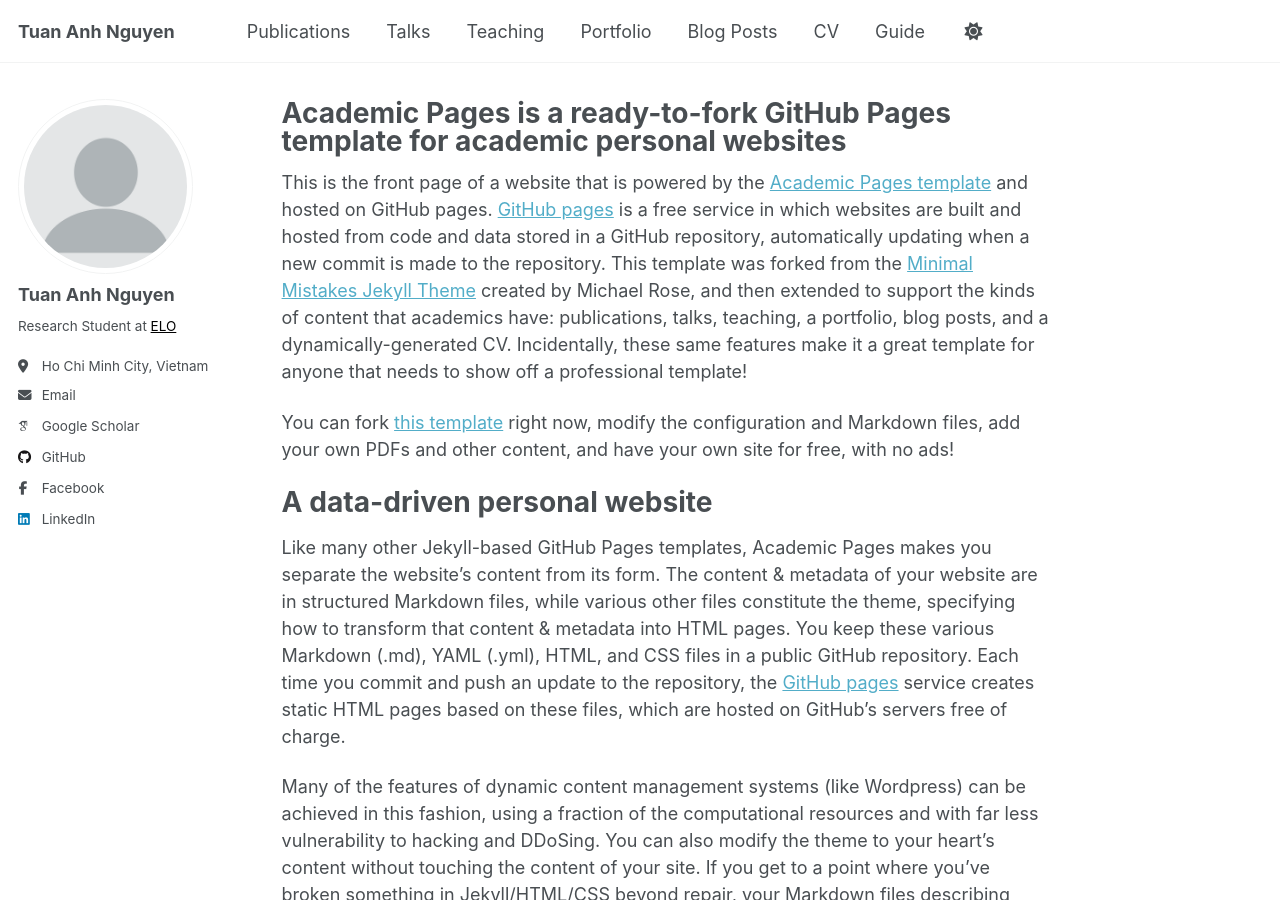
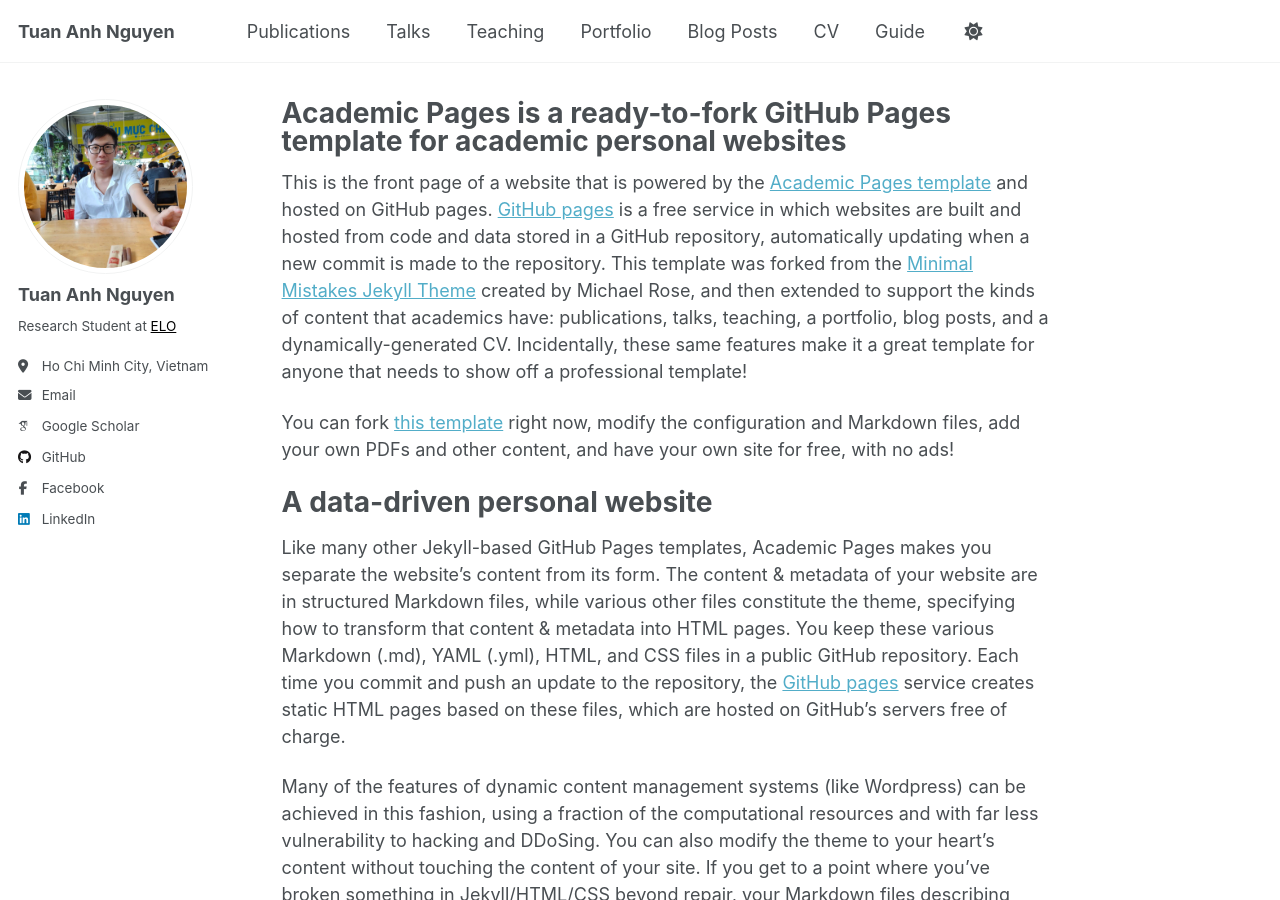
Before and after one commit to nAuTahn/nAuTahn.github.io, a Jekyll site: the page built from _pages/about.md, in a window 1280 px wide and 900 px high. Built offline with Jekyll 4.4.1, drawn with Linux system fonts in a browser that asks for light colours; some web fonts are replaced; a script that is not in the unit is left out.

Commit message:
add avatar

```diff
--- a/_config.yml
+++ b/_config.yml
@@ -22,7 +22,7 @@ repository               : "nAuTahn/nAuTahn.github.io"
 #               Additional customization can be done by editing /_includes/author-profile.html
 author:
   # Biographic information
-  avatar           : "profile.png"
+  avatar           : "nta1203.jpg"
   name             : "Tuan Anh Nguyen"
   pronouns         : # example: "she/her"
   bio              : "Research Student at <a style='color: black;' href='https://sites.google.com/view/evolve-learn-optimize/'>ELO</a>"
```
Also changed, not shown: images/nta1203.jpg (added).
